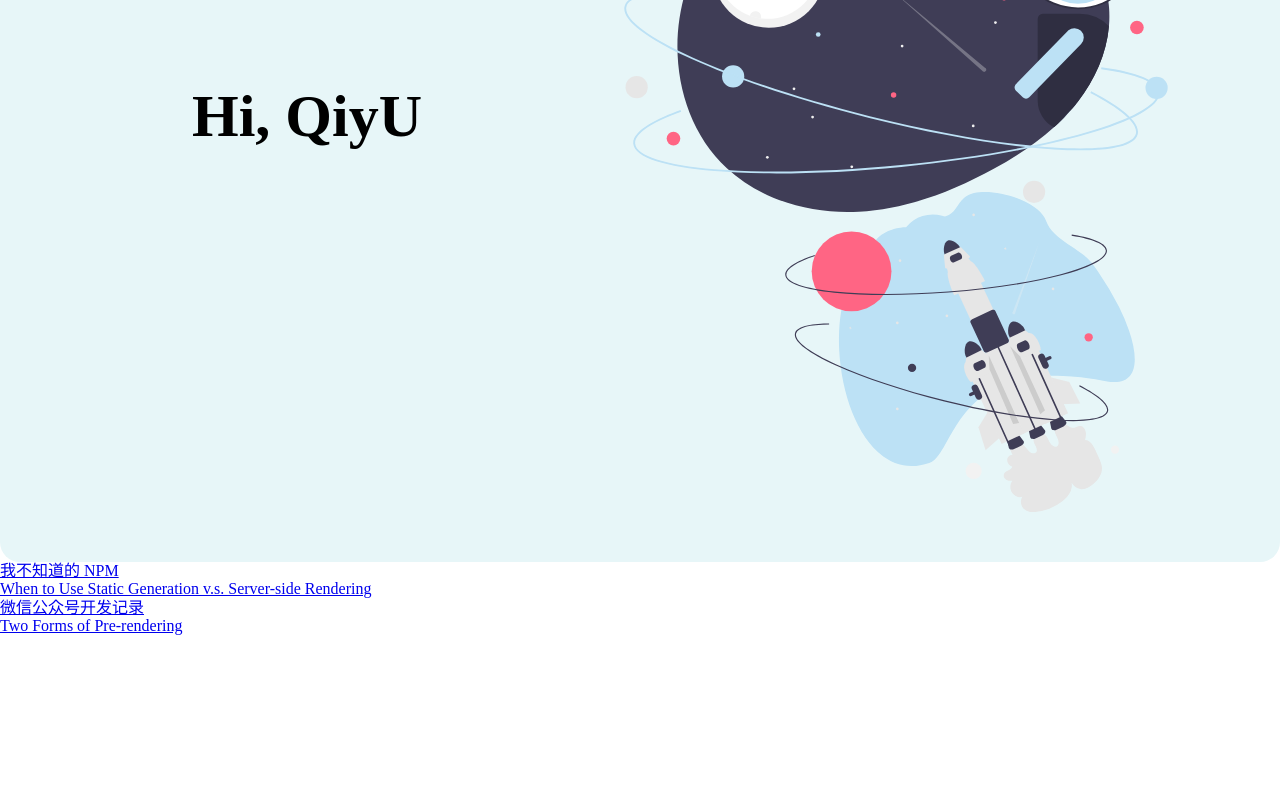
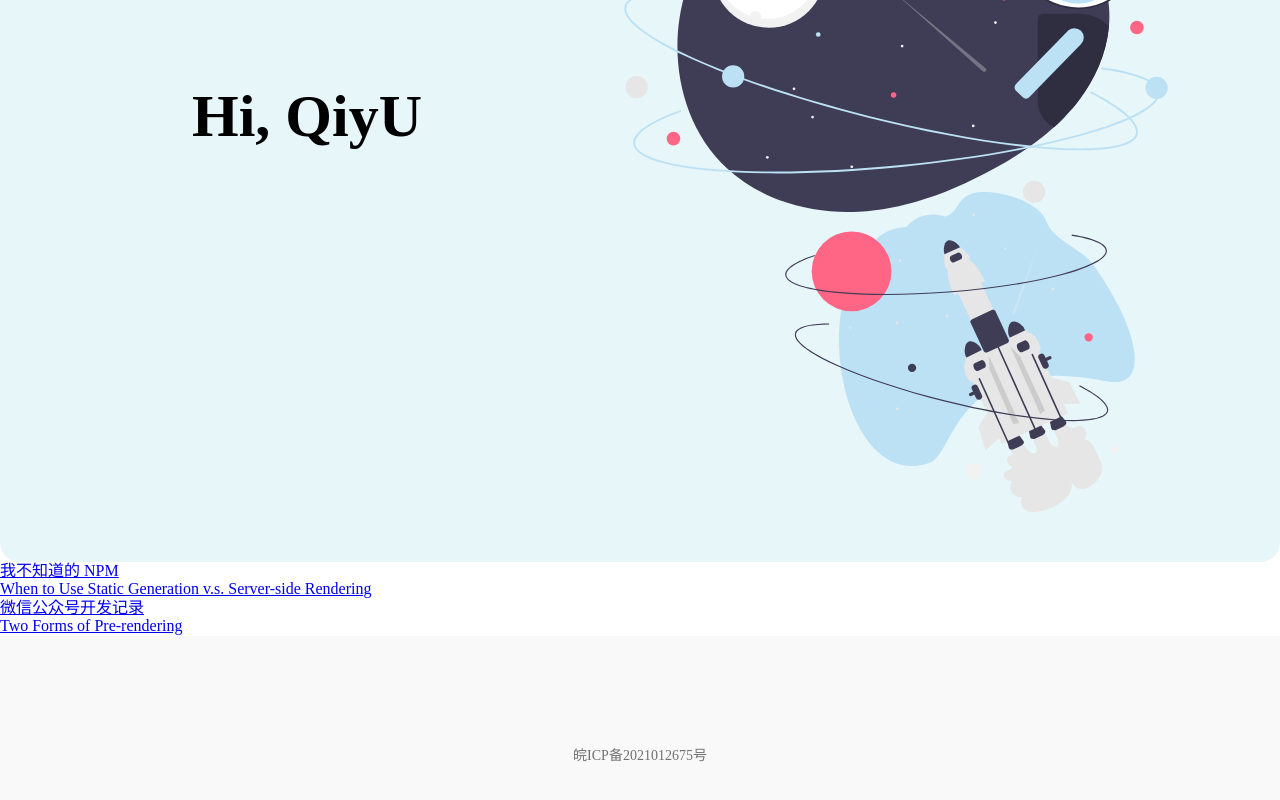
Before and after one commit to qiyu1205/blog-web, a Next.js app: page / in a window 1280 px wide. Shown: the part 308-1108 px from the top of the page. Before the commit the page ends 944 px from the top, so only its background shows below. Built offline with nearby package versions, Linux system fonts and the light colour scheme.

Commit message:
feat: add footer components

```diff
--- /dev/null
+++ b/components/Footer/Footer.tsx
@@ -0,0 +1,18 @@
+import { FC } from 'react'
+import styles from './footer.module.scss'
+
+interface Props {}
+
+
+const Footer: FC<Props> = () => (
+  <div className={styles.footer}>
+    {/* TODO: github juejin npm codepen */}
+    <div>
+      <a href="https://beian.miit.gov.cn/#/Integrated/index" target="_blank">
+        皖ICP备2021012675号
+      </a>
+    </div>
+  </div>
+)
+
+export default Footer
--- /dev/null
+++ b/components/Footer/footer.module.scss
@@ -0,0 +1,15 @@
+.footer {
+  display: flex;
+  justify-content: center;
+  align-items: center;
+  background-color: #f9f9f9;
+  color: #717171;
+  flex-direction: column;
+  font-size: 14px;
+  height: 240px;
+  text-align: center;
+  a {
+    text-decoration: none;
+    color: inherit;
+  }
+}
--- a/components/Layout/Layout.tsx
+++ b/components/Layout/Layout.tsx
@@ -3,6 +3,7 @@ import Head from 'next/head';
 
 import { userInfo } from '../../models';
 import Nav from '../Nav/Nav';
+import Footer from '../Footer/Footer';
 import styles from './layout.module.scss';
 
 export const siteTitle = 'QiyU'
@@ -32,6 +33,7 @@ const Layout: FC<Props> = ({ children }) => {
         user={userName}
       />
       <main>{children}</main>
+      <Footer />
     </div>
   )
 }
```
